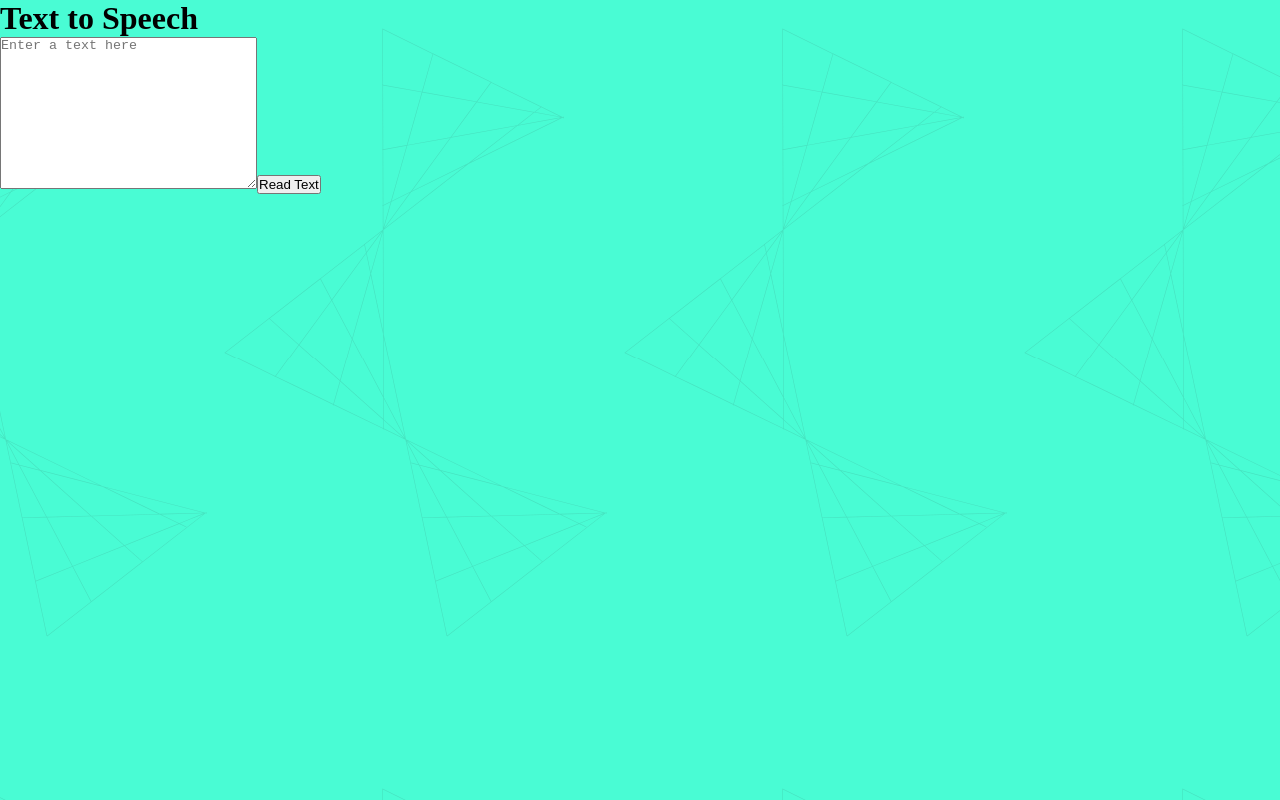
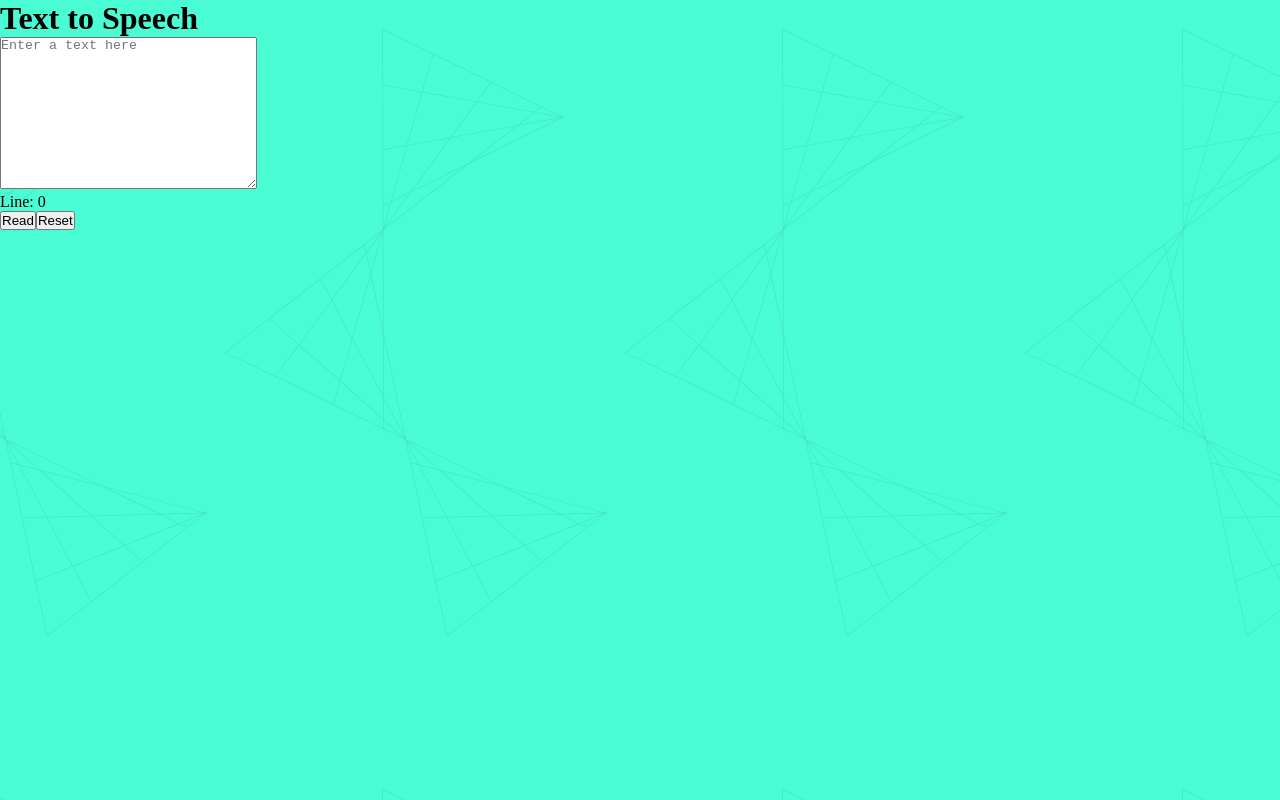
Before and after one commit to iamgideonidoko/text-to-speech-app, a React (Create React App) app: page / in a window 1280 px wide. Built offline with nearby package versions, Linux system fonts and the light colour scheme.

Commit message:
added pause & play functionality

```diff
--- a/src/App.js
+++ b/src/App.js
@@ -1,55 +1,22 @@
 import React, { useState} from 'react';
+import { GlobalProvider } from './context/GlobalState';
 import Header from './components/Header';
+import TextInputSpace from './components/TextInputSpace';
 import Tests from './components/Tests';
 import './index.css';
 
 const App = () => {
-
-	const [text, setText] = useState("null is undefined");
-	const [utterThis, setUtterThis] = useState(null);
-
-	let utter = new SpeechSynthesisUtterance()
-
-	speechSynthesis.addEventListener('voiceschanged', () => { console.log(speechSynthesis.getVoices()) });
-
-	utter.addEventListener('start', () => { console.log('started') });
-
-	utter.addEventListener('end', () => { console.log('Ended') });
-
-
-
-	const handleRead = () => {
-
-		let synth = window.speechSynthesis;
-
-		let voices = synth.getVoices();
-
-		utter.text = text;
-
-		synth.speak(utter);
-
-		// console.log(utter);
-
-
-
-	}
-
-	const handleInput = (e) => {
-		setText(e.target.value);
-	}
+	//Main Ap component
 
 	return (
+		<GlobalProvider>
 		<div className="container">
 		<Header />
+		<TextInputSpace />
 		<Tests />
-		<div className="wrapper">
-		<textarea name="" id="" cols="30" rows="10" placeholder="Enter a text here" onInput={handleInput} >
-		</textarea>
-		<button className="readText" onClick={handleRead}>Read Text</button>
 
 		</div>
-
-		</div>
+		</GlobalProvider>
 	);
 
 }
--- a/src/components/Header.js
+++ b/src/components/Header.js
@@ -1,6 +1,11 @@
 import React from 'react'
 
 const Header = () => {
+
+	window.addEventListener('load', () => {
+		speechSynthesis.cancel();
+	});
+
 	return (
 		<div>
 			<h1 className="header-txt">Text to Speech</h1>
--- a/src/components/Tests.js
+++ b/src/components/Tests.js
@@ -1,8 +1,14 @@
-import React from 'react'
+import React, { useContext } from 'react';
+import { GlobalContext } from '../context/GlobalState';
 
-function Tests() {
+const Tests = () => {
+
+	const context = useContext(GlobalContext);
+	const [appState, setAppState]  = context;
+	// console.log('ya', appState);
 
 	console.log('Love of God');
+
 
 
 	return (
--- /dev/null
+++ b/src/components/TextInputSpace.js
@@ -0,0 +1,103 @@
+import React, { useState, useContext } from 'react';
+import { GlobalContext } from '../context/GlobalState';
+
+
+const TextInputSpace = () => {
+
+	const [inputText, setInputText] = useState('');
+	const [isPaused, setIsPaused] = useState(false);
+	const [isStarted, setIsStarted] = useState(false);
+
+	let utterThis = new SpeechSynthesisUtterance();
+
+	speechSynthesis.addEventListener('voiceschanged', () => { console.log(speechSynthesis.getVoices()) });
+
+	utterThis.addEventListener('start', () => {
+		setIsStarted(true);
+		setIsPaused(false);
+	});
+
+	utterThis.addEventListener('pause', () => {
+		setIsPaused(true);
+		setIsStarted(false);
+	});
+
+	utterThis.addEventListener('resume', () => {
+		setIsStarted(true);
+		setIsPaused(false);
+
+	});
+
+
+	utterThis.addEventListener('end', () => {
+		speechSynthesis.cancel();
+		setIsStarted(false);
+		setIsPaused(false);
+
+	});
+
+	utterThis.addEventListener('error', (e) => {
+	  console.log('An error has occurred with the speech synthesis: ' + e.error);
+	});
+
+	const handleInput = (e) => {
+		setInputText(e.target.value);
+	}
+
+	const handleRead = () => {
+
+		utterThis.text = inputText;
+
+		speechSynthesis.speak(utterThis);
+
+	}
+
+	const handlePause = () => {
+		speechSynthesis.pause();
+
+	}
+
+	const handleResume = () => {
+		speechSynthesis.resume();
+	}
+
+	const handleReset = () => {
+		speechSynthesis.cancel();
+	}
+
+	const handleControl = () => {
+
+		if(!speechSynthesis.speaking) {
+			handleRead();
+			console.log('a start')
+		} else if(!isPaused) {
+			handlePause();
+			console.log('a pause');
+		} else {
+			handleResume();
+		}
+
+
+	}
+
+
+	return (
+		<div className="text-input-space">
+
+			<div>
+				<textarea name="" id="" cols="30" rows="10" placeholder="Enter a text here" onInput={handleInput} >
+			</textarea>
+			</div>
+			<div className="input-info">
+			Line: {inputText.length}
+			</div>
+			<div className="">
+				<button onClick={handleControl}>{isPaused ? 'Read' : isStarted ? 'Pause' : 'Read'}</button>
+				<button onClick={handleReset}>Reset</button>
+			</div>
+
+		</div>
+	)
+}
+
+export default TextInputSpace;
--- a/src/context/GlobalState.js
+++ b/src/context/GlobalState.js
@@ -1,23 +1,22 @@
-import React, { createContext, useReducer } from 'react';
+import React, { createContext, useState } from 'react';
 
-const initialState = {
-	appState: [
-		{textToRead: 'null is undefined'}
-	]
-}
+let initialState = {
+	textToRead: 'null is undefined',
+	utter: new SpeechSynthesisUtterance()
+	}
 
 //create a context
-export const GlobalContext = createContext(initialState);
+export const GlobalContext = createContext();
 
 //a provider
 export const GlobalProvider = (props) => {
 
-	const [state, dispatch] = useReducer(AppReducer, initialState);
+	const [appState, setAppState] = useState(initialState);
+
+
 
 	return (<GlobalContext.Provider value={
-		{
-			appState: state.appState
-		}
+		[appState, setAppState]
 }>
 		{ props.children }
 	</GlobalContext.Provider>)
```
Also changed, not shown: src/context/AppReducer.js (deleted).
